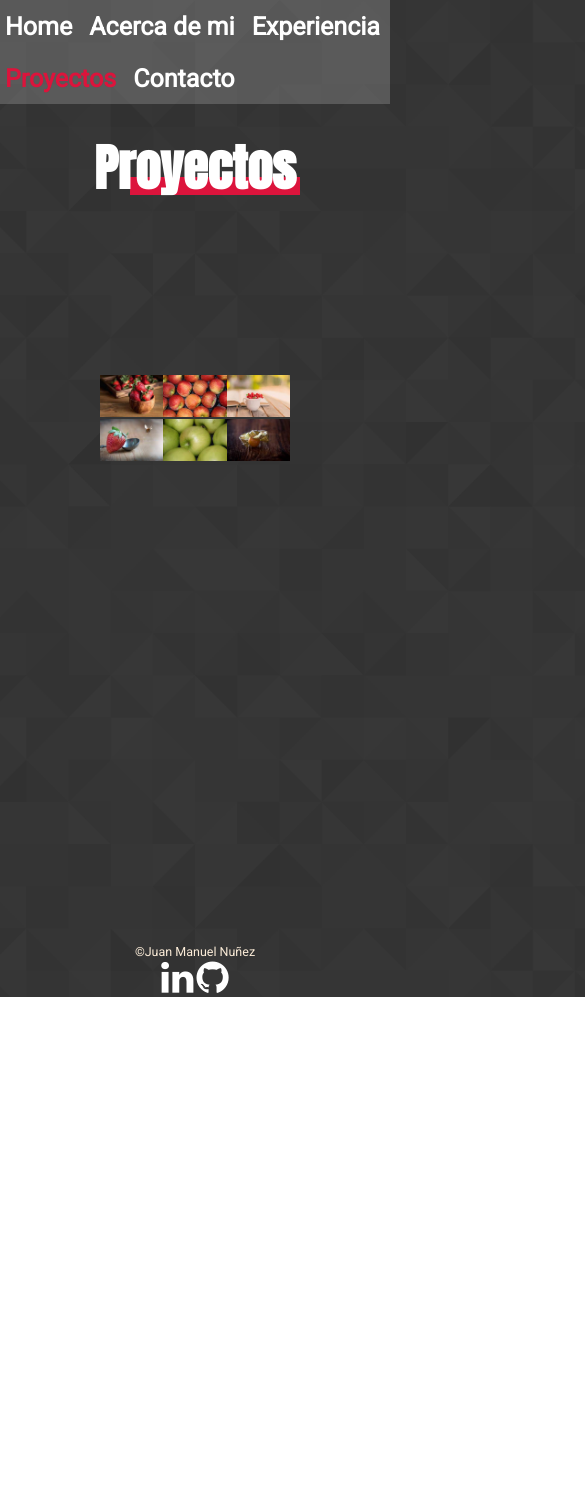
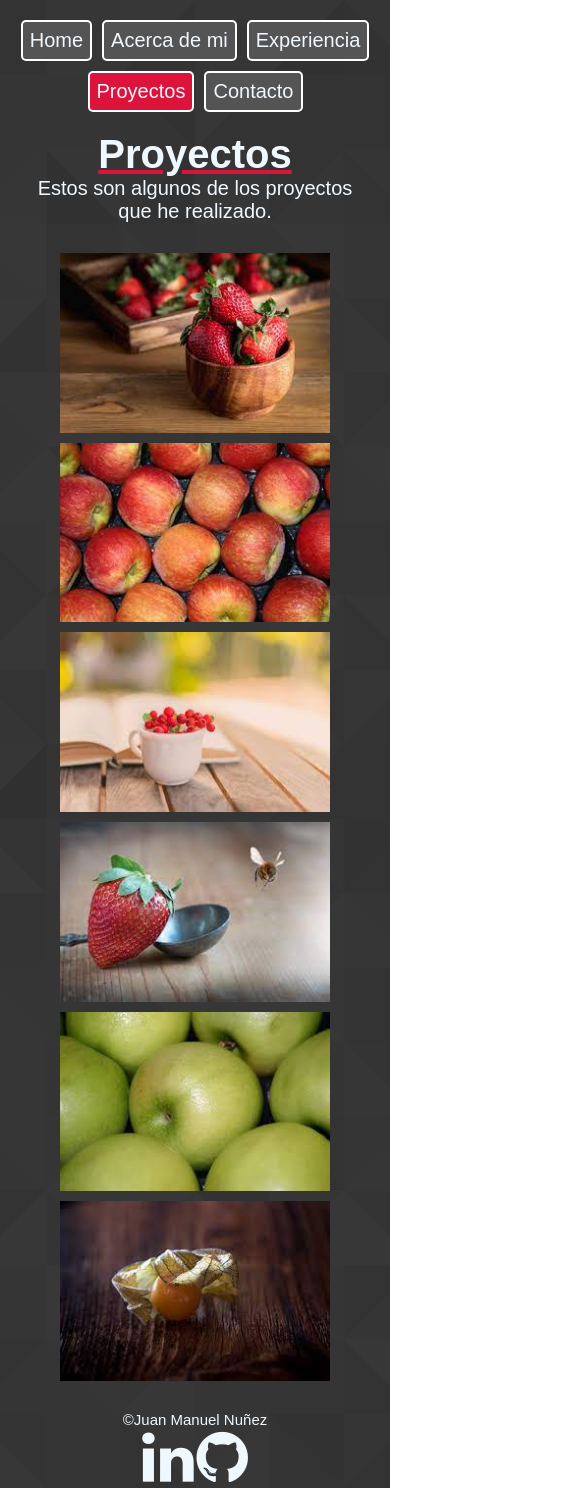
Before and after one commit to JuanMNunez/proyecto--coder, a plain HTML site: page sections/jobs.html in a window 390 px wide. Shown: the top 1488 px of the page, 585 px wide, since content can reach past the window. Before the commit the page ends 997 px from the top, so only its background shows below. Drawn offline with Linux system fonts and the light colour scheme; a web font is replaced by a local one.

Commit message:
modificaciones de estilo y responsive design

```diff
--- a/sections/jobs.html
+++ b/sections/jobs.html
@@ -10,7 +10,7 @@
     <title>Proyetos</title>
 </head>
 
-<body class="potfoliobody">
+<body>
     <header>
         <nav>
             <ul>
@@ -36,30 +36,18 @@
     <main>
         <div class="home">
             <h1 class="titulo2">Proyectos</h1>
-            <p class="contact">Estos son algunos de los proyectos que he realizado</p>
+            <p class="contact">Estos son algunos de los proyectos que he realizado.</p>
 
         </div>
 
 
-        <div class="gridcontainer">
-            <div class="grid1">
-                <div><img src="../img/fruta1.jpg" alt="imagen de fruta" class="frutas"></div>
-            </div>
-            <div class="grid2">
-                <div><img src="../img/fruta2.jpg" alt="imagen de fruta" class="frutas"></div>
-            </div>
-            <div class="grid3">
-                <div><img src="../img/fruta3.jpg" alt="imagen de fruta" class="frutas"></div>
-            </div>
-            <div class="grid4">
-                <div><img src="../img/fruta4.jpg" alt="imagen de fruta" class="frutas"></div>
-            </div>
-            <div class="grid5">
-                <div><img src="../img/fruta5.jpg" alt="imagen de fruta" class="frutas"></div>
-            </div>
-            <div class="grid6">
-                <div><img src="../img/fruta6.jpg" alt="imagen de fruta" class="frutas"></div>
-            </div>
+        <div class="gridConteiner">
+                <img src="../img/fruta1.jpg" alt="imagen de fruta" class="grid1">
+                <img src="../img/fruta2.jpg" alt="imagen de fruta" class="grid2">
+                <img src="../img/fruta3.jpg" alt="imagen de fruta" class="grid3">
+                <img src="../img/fruta4.jpg" alt="imagen de fruta" class="grid4">
+                <img src="../img/fruta5.jpg" alt="imagen de fruta" class="grid5">
+                <img src="../img/fruta6.jpg" alt="imagen de fruta" class="grid6">
         </div>
 
 <!-- aca en el apartado de trabajos me gustaria mas adeltante agregarle algun tipo de animacion o popup para las imagenes de los proyectos que he realizado para que aparezca informacion acerca del mismo, lo intente hacer con css de varias maneras pero relamente no se si se puede, y si es que se puede no supe come -->
@@ -68,7 +56,7 @@
     </main>
 
     <footer>
-        <p>&copy;Juan Manuel Nuñez</p>
+        <p class="copy">&copy;Juan Manuel Nuñez</p>
         <p>
             <a target="_blank" href=""><i class="fa fa-3x fa-linkedin"></i></a>
             <a target="_blank" href=""><i class="fa fa-3x fa-github"></i></a>
--- a/style/style.css
+++ b/style/style.css
@@ -7,12 +7,9 @@
 
 }
 
-
-
 html{
     font-size: 62.5%;
-    height: 100%;
-
+    font-family: 'Radio Canada', sans-serif;
 }
 
 body{
@@ -23,140 +20,206 @@ body{
     background-size: cover;
 }
 
+@media(min-width:300px){
+
+    header{
+        grid-area: header;
+    }
+
+    main{
+        grid-area: main;
+        min-height: 100vh;
+    }
+
+    footer{
+        grid-area: footer;
+    }
+
+    body{
+        display: grid;
+        grid-template-columns: 1fr;
+        grid-template-rows: auto 1fr auto;
+        grid-template-areas: "header"
+                             "main"
+                             "footer";
+    }
+
+    header nav ul{
+        display: flex;
+        list-style: none;
+        color: aliceblue;
+        align-items: center;
+        justify-content: center;
+        flex-wrap: wrap;
+        gap: 10px;
+        padding-top: 20px;
+    }
+
+    header nav ul li{
+        border: 2px solid rgb(255, 254, 254) ;
+        padding: 7px;
+        background-color: rgb(85, 84, 84);
+        border-radius: 5px;
+        box-shadow: 3px;
+    }
+
+    a{
+        text-decoration: none;
+        color: aliceblue;
+        font-size: 2rem;
+    }
+
+    a:visited{
+        color: aliceblue;
+    }
+
+    ul .seleccionado{
+        background-color: crimson;
+    }
+
     .home{
         display: flex;
         flex-direction: column;
+        justify-content: center;
         align-items: center;
+        color: aliceblue;
+        font-size: 2rem;
+        text-align: center;
+        margin: 20px;
     }
 
-header{
-    display: flex;
-    flex-direction: row-reverse;
-    position: sticky;
-    top: 0%;
-    background-color: rgb(175, 174, 174, 0.3);
-    font-family: 'Source Sans Pro', sans-serif;
-    z-index: 9999;
+    span{
+        color: crimson;
+        font-style: italic;
     }
 
-
-
-a{
-    text-decoration: none;
-    color: white;
-    font-family: 'Roboto', sans-serif;
+    .animacion{
+        overflow: hidden;
+        border-right: .2em solid crimson;
+        white-space: nowrap;
+        font-size: 2rem;
+        width: 0;
+        animation: typing 2.5s steps(30, end) forwards,
+                   blink 1s infinite;
     }
 
-a:visited{
-    color: white;
+    @keyframes typing {
+        from { width: 0 }
+        to { width: 100% }
       }
 
-
-a:hover{
-    color: crimson;
-}
-
-nav ul li{
-    display: inline-block;
-    list-style: none;
-    font-size: 2.5rem;
-    padding: 10px 5px;
-    border-radius: 10px;
-    text-align: center;
-    font-weight: bolder;
-    padding-right: 10px;
-}
-
-.titulo{
-    margin-top: 15%;
-    font-family: 'Anton', sans-serif;
-    font-weight: 300;
-    font-size: 5em;
-    color:white;
-}
-
-.titulo::before{
-    content: '';
-    border-bottom: 18px solid crimson;
-    width: 26rem;
-    display: block;
-    margin: 0 auto;
-    position: relative;
-    left: 12.5rem;
-    top: 6.5rem;
-    z-index: -1;
-
-}
-
-.subtitulo{
-    font-family: 'Noto Sans', sans-serif;
-    font-size: 2.5em;
-    color:white;
-}
-
-.titulo2{
-    margin-top: 2%;
-    text-align: center;
-    font-family: 'Anton', sans-serif;
-    font-size: 500%;
-    color:white;
-}
-.titulo2:before {
-    content: '';
-    border-bottom: 18px solid crimson;
-    width: 17rem;
-    display: block;
-    margin: 0 auto;
-    position: relative;
-    left: 2rem;
-    top: 6.5rem;
-    z-index: -1;
+    @keyframes blink {
+        from { border-color: transparent }
+        to { border-color: crimson; }
       }
 
     footer{
         display: flex;
         flex-direction: column;
         align-items: center;
-    position: absolute;
-    bottom: 0%;
-    color: antiquewhite;
-    width: 100%;
-    height: 2rem;
-    padding: 10rem 0 5rem 0;
-    font-family: 'Roboto', sans-serif;
-    font-size: 125%;
-    top: 100%;
+        justify-content: center;
     }
 
-.seleccionado a{
-    color: crimson;
+    .copy{
+        color: aliceblue;
+        font-size: 1.5rem;
     }
 
-.contact{
-    color: white;
-    font-family: 'Source Sans Pro', sans-serif;
-    font-size: large;
+    .mainAbout{
+        display: flex;
+        flex-direction: column;
+        align-items: center;
+    }
+
+    .hombreSimple{
+        width: 60%;
+        height: auto;
+        padding: 50px;
+    }
+
+    .titulo2{
         text-align: center;
-    padding: 0 60rem 3rem 60rem;
-    display: block;
-    margin: 0.1rem auto;
+        font-size: 4rem;
+        color: aliceblue;
+        text-decoration: underline crimson;
+    }
 
+    .aboutMe{
+        color: aliceblue;
+        text-align: center;
+        margin: 10px 20px;
+        font-size: 1.5rem;
+    }
+
+    .grid1{
+        grid-area: grid1;
+        width: 100%;
+        height: 100%;
+    }
+
+    .grid2{
+        grid-area: grid2;
+        width: 100%;
+        height: 100%;
+    }
+
+    .grid3{
+        grid-area: grid3;
+        width: 100%;
+        height: 100%;
+    }
+
+    .grid4{
+        grid-area: grid4;
+        width: 100%;
+        height: 100%;
+    }
+
+    .grid5{
+        grid-area: grid5;
+        width: 100%;
+        height: 100%;
+    }
+
+    .grid6{
+        grid-area: grid6;
+        width: 100%;
+        height: 100%;
+    }
+
+    .gridConteiner{
+        display: grid;
+        grid-template-columns: 1fr;
+        grid-template-rows: auto;
+        grid-template-areas:
+        "grid1"
+        "grid2"
+        "grid3"
+        "grid4"
+        "grid5"
+        "grid6";
+        margin: 30px 60px;
+        gap: 10px;
 
     }
 
+    .formulario{
+        display: flex;
+        flex-direction: column;
+        justify-content: center;
+        align-items: center;
+        margin-top: 50px;
+    }
 
     #nombre{
-   font-family: 'Roboto', sans-serif;
         color: white;
         background-color: rgba(128, 128, 128, 0.541);
         border-color: rgba(128, 128, 128, 0.541);
         width: 30rem;
         height: 3rem;
-   text-align: left;
-   padding-left: 1rem;
-   border-radius: 1rem;
-   display: block;
-   margin: 0.1rem auto;
+        border-radius: 7px;
+        margin-bottom: 1rem;
+        padding: 5px;
     }
 
     #correo{
@@ -166,30 +229,24 @@ footer{
         border-color: rgba(128, 128, 128, 0.541);
         width: 30rem;
         height: 3rem;
-    text-align: left;
-    padding-left: 1rem;
-    border-radius: 1rem;
-    display: block;
-    margin: 0.1rem auto;
+        border-radius: 7px;
+        margin-bottom: 1rem;
+        padding: 5px;
     }
 
     #mensaje{
-    font-family: 'Roboto', sans-serif;
         color: white;
         background-color: rgba(128, 128, 128, 0.541);
         border-color: rgba(128, 128, 128, 0.541);
         width: 30rem;
         height: 18rem;
-    text-align: left;
-    padding-left: 1rem;
-    border-radius: 1rem;
-    display: block;
-    margin: 0.1rem auto;
+        border-radius: 7px;
         resize: none;
+        margin-bottom: 1rem;
+        padding: 5px;
      }
 
      #enviar{
-    font-family: 'Roboto', sans-serif;
         height: 3rem;
         width: 11rem;
         text-align: center;
@@ -197,54 +254,34 @@ footer{
         margin: 0.1rem auto;
         position: relative;
         left: 10rem;
+        border-radius: 7px;
      }
 
- img{
-    height: 100%;
-    width: 100%;
-    object-fit: contain;
+    ::placeholder{
+        color: aliceblue;
+        padding-left: 10px;
+        padding: 5px;
+        font-size: 1.5rem;
+    }
+
+    .tecnologias{
+        height: 15%;
+        width: auto;
+        padding: 50px;
+    }
+
+    .mainExp{
+        display: flex;
+        flex-direction: column;
+        align-items: center;
+        justify-content: center;
+        gap: 60px;
+        margin-top: 20px;
+    }
+
+    .mainExo img{
+        margin-top: 50px;
     }
 
 
-.hombresimple{
-     max-width: 60em;
-     max-height: 60em;
-     display: inline-block;
-
-     position: absolute;
-     padding: 5em 5em 5em 20em;
 }
-
- .tecnologias{
-    max-width: 60em;
-    max-height: 60em;
-    display: inline-block;
-
-    position: absolute;
-    padding: 5em 5em 5em 20em;
-
- }
-
- .aboutme{
-     color: white;
-     font-family: 'Source Sans Pro', sans-serif;
-     font-size: 3em;
-     text-align: center;
-     padding: 3em 3em 3em 20em;
-     position: absolute;
-
- }
-
-
-.gridcontainer{
-    display: grid;
-    grid-template-columns: auto auto auto;
-    padding: 0 10rem;
-
-  }
-
-
-.frutas:hover{
-    transform: scale(1.2);
-    box-shadow: 0 0 100px black;
-}
```
Also changed, not shown: index.html (+4 -2 lines), sections/about.html (+7 -12 lines), sections/contact.html (+5 -4 lines), sections/experience.html (+8 -7 lines), img/css3_html5_.png (added), img/tecnologias.png (deleted). Lines whose indentation alone changed are shown as unchanged.
